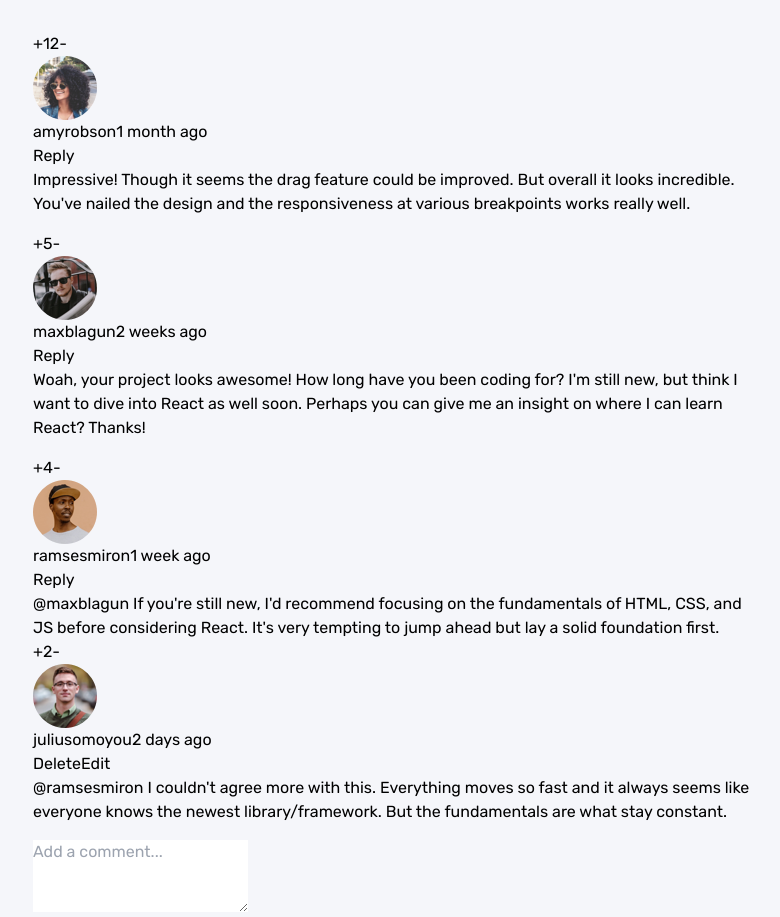
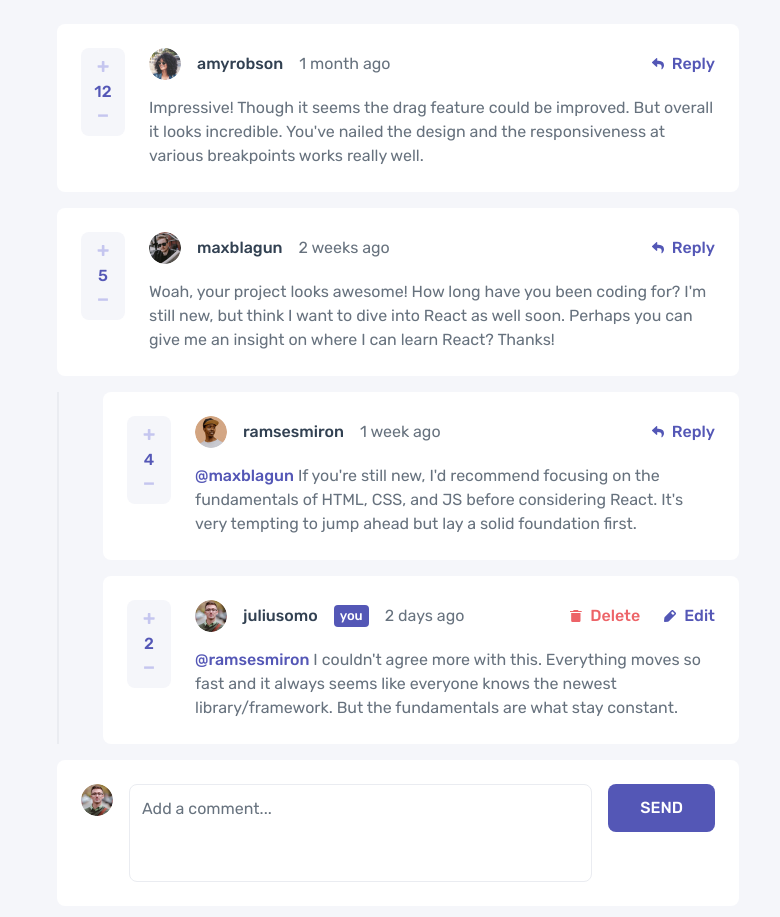
Before and after one commit to mechitoua/interactive-comments-section, a Vue app: page / in a window 1280 px wide. Shown: the top 917 px of the page, without its empty margins (242-1022 px from the left). Built offline with nearby package versions, Linux system fonts and the light colour scheme.

Commit message:
🎨 improve styling and layout
- Center the entire layout
- Fix minus icon SVG
- Update component styling to match design
- Fix Tailwind config content paths
- Remove unused path aliases

```diff
--- a/src/App.vue
+++ b/src/App.vue
@@ -1,5 +1,4 @@
 <script setup lang="ts">
-import { ref } from 'vue'
 import CommentCard from '@/components/CommentCard.vue'
 import CommentForm from '@/components/CommentForm.vue'
 import { useComments } from '@/composables/useComments'
@@ -9,13 +8,13 @@ const { currentUser, comments, addComment } = useComments()
 // Import current user's avatar
 const currentUserAvatar = new URL(
   `./assets/images/avatars/image-${currentUser.value.username}.webp`,
-  import.meta.url
+  import.meta.url,
 ).href
 </script>
 
 <template>
-  <div class="min-h-screen bg-very-light-gray py-8 px-4 font-rubik">
-    <div class="max-w-[730px] mx-auto space-y-4">
+  <div class="min-h-screen bg-very-light-gray font-rubik flex items-center justify-center">
+    <div class="w-full max-w-[730px] mx-auto p-4 md:p-6 space-y-4">
       <!-- Comments List -->
       <CommentCard v-for="comment in comments" :key="comment.id" :comment="comment" />
 
--- a/src/components/CommentCard.vue
+++ b/src/components/CommentCard.vue
@@ -1,10 +1,8 @@
 <script setup lang="ts">
-import { computed, ref } from 'vue'
+import { computed } from 'vue'
 import type { Comment } from '@/types/comment'
 import { useComments } from '@/composables/useComments'
 import CommentForm from './CommentForm.vue'
-import VoteButton from './VoteButton.vue'
-import CommentActions from './CommentActions.vue'
 
 const props = defineProps<{
   comment: Comment
@@ -14,18 +12,16 @@ const { currentUser, replyingTo, editing, addReply, updateComment, deleteComment
   useComments()
 
 const isCurrentUser = computed(() => props.comment.user.username === currentUser.value.username)
-const replyContent = ref('')
-const editContent = ref(props.comment.content)
 
 // Import avatars
 const commentUserAvatar = new URL(
   `../assets/images/avatars/image-${props.comment.user.username}.webp`,
-  import.meta.url
+  import.meta.url,
 ).href
 
 const currentUserAvatar = new URL(
   `../assets/images/avatars/image-${currentUser.value.username}.webp`,
-  import.meta.url
+  import.meta.url,
 ).href
 
 function handleUpvote() {
@@ -58,70 +54,155 @@ function handleReplySubmit(content: string) {
 </script>
 
 <template>
-  <div class="bg-white rounded-lg p-6 mb-4">
-    <div class="flex gap-6">
-      <!-- Score -->
-      <VoteButton
-        :score="comment.score"
-        @upvote="handleUpvote"
-        @downvote="handleDownvote"
-      />
+  <div class="space-y-4">
+    <!-- Main comment card -->
+    <div class="bg-white rounded-lg p-4 md:p-6">
+      <div class="flex flex-col md:flex-row md:gap-6">
+        <!-- Vote buttons (desktop) -->
+        <div
+          class="hidden md:flex flex-col items-center bg-very-light-gray rounded-lg px-3 py-2 h-fit select-none"
+        >
+          <button
+            @click="handleUpvote"
+            class="text-light-grayish-blue hover:text-moderate-blue transition-colors p-1"
+          >
+            <img src="@/assets/images/icon-plus.svg" alt="plus" class="w-3 h-3" />
+          </button>
+          <span class="text-moderate-blue font-medium text-base py-1">{{ comment.score }}</span>
+          <button
+            @click="handleDownvote"
+            class="text-light-grayish-blue hover:text-moderate-blue transition-colors p-1"
+          >
+            <img src="@/assets/images/icon-minus.svg" alt="minus" class="w-3 h-3" />
+          </button>
+        </div>
 
-      <!-- Content -->
+        <!-- Comment content -->
         <div class="flex-1">
-        <div class="flex items-center gap-4 mb-4">
-          <img :src="commentUserAvatar" :alt="comment.user.username" class="w-8 h-8 rounded-full" />
-          <span class="font-medium">{{ comment.user.username }}</span>
+          <div class="flex items-center justify-between mb-4">
+            <div class="flex items-center gap-4">
+              <img :src="commentUserAvatar" alt="avatar" class="w-8 h-8 rounded-full" />
+              <span class="font-medium text-dark-blue">{{ comment.user.username }}</span>
               <span
                 v-if="isCurrentUser"
-            class="bg-moderate-blue text-white px-1.5 py-0.5 text-xs font-medium rounded-sm"
-            >you</span
+                class="bg-moderate-blue text-white px-1.5 py-[1px] text-[13px] font-medium rounded"
               >
+                you
+              </span>
               <span class="text-grayish-blue">{{ comment.createdAt }}</span>
+            </div>
 
-          <CommentActions
-            class="ml-auto"
-            :is-current-user="isCurrentUser"
-            @reply="handleReply"
-            @edit="handleEdit"
-            @delete="handleDelete"
+            <!-- Action buttons (desktop) -->
+            <div class="hidden md:flex items-center gap-6">
+              <button
+                v-if="isCurrentUser"
+                @click="handleDelete"
+                class="flex items-center gap-2 text-soft-red hover:text-pale-red font-medium transition-colors group"
+              >
+                <img src="@/assets/images/icon-delete.svg" alt="delete" class="w-3 h-3" />
+                <span class="text-[16px]">Delete</span>
+              </button>
+              <button
+                v-if="isCurrentUser"
+                @click="handleEdit"
+                class="flex items-center gap-2 text-moderate-blue hover:text-light-grayish-blue font-medium transition-colors"
+              >
+                <img src="@/assets/images/icon-edit.svg" alt="edit" class="w-3 h-3" />
+                <span class="text-[16px]">Edit</span>
+              </button>
+              <button
+                v-else
+                @click="handleReply"
+                class="flex items-center gap-2 text-moderate-blue hover:text-light-grayish-blue font-medium transition-colors"
+              >
+                <img src="@/assets/images/icon-reply.svg" alt="reply" class="w-3 h-3" />
+                <span class="text-[16px]">Reply</span>
+              </button>
+            </div>
+          </div>
+
+          <!-- Comment text -->
+          <div v-if="editing === comment.id">
+            <CommentForm
+              :content="comment.content"
+              :user-avatar="currentUserAvatar"
+              :username="currentUser.username"
+              button-text="UPDATE"
+              @submit="handleUpdate"
             />
           </div>
-
-        <div v-if="editing !== comment.id">
-          <p class="text-grayish-blue">
-            <span v-if="comment.replyingTo" class="text-moderate-blue font-medium">
-              @{{ comment.replyingTo }}
+          <p v-else class="text-grayish-blue text-[16px] leading-6">
+            <span v-if="comment.replyingTo" class="text-moderate-blue font-medium"
+              >@{{ comment.replyingTo }}
             </span>
             {{ comment.content }}
           </p>
+
+          <!-- Mobile footer (votes + actions) -->
+          <div class="flex md:hidden items-center justify-between mt-4">
+            <div class="flex items-center bg-very-light-gray rounded-lg px-3 py-2 select-none">
+              <button
+                @click="handleUpvote"
+                class="text-light-grayish-blue hover:text-moderate-blue transition-colors p-1"
+              >
+                <img src="@/assets/images/icon-plus.svg" alt="plus" class="w-3 h-3" />
+              </button>
+              <span class="text-moderate-blue font-medium text-base px-4">{{ comment.score }}</span>
+              <button
+                @click="handleDownvote"
+                class="text-light-grayish-blue hover:text-moderate-blue transition-colors p-1"
+              >
+                <img src="@/assets/images/icon-minus.svg" alt="minus" class="w-3 h-3" />
+              </button>
             </div>
-        <div v-else>
-          <CommentForm
-            :initial-content="comment.content"
-            :user-avatar="currentUserAvatar"
-            :username="currentUser.username"
-            button-text="Update"
-            @submit="handleUpdate"
-          />
+
+            <div class="flex items-center gap-4">
+              <button
+                v-if="isCurrentUser"
+                @click="handleDelete"
+                class="flex items-center gap-2 text-soft-red hover:text-pale-red font-medium transition-colors"
+              >
+                <img src="@/assets/images/icon-delete.svg" alt="delete" class="w-3 h-3" />
+                <span class="text-[16px]">Delete</span>
+              </button>
+              <button
+                v-if="isCurrentUser"
+                @click="handleEdit"
+                class="flex items-center gap-2 text-moderate-blue hover:text-light-grayish-blue font-medium transition-colors"
+              >
+                <img src="@/assets/images/icon-edit.svg" alt="edit" class="w-3 h-3" />
+                <span class="text-[16px]">Edit</span>
+              </button>
+              <button
+                v-else
+                @click="handleReply"
+                class="flex items-center gap-2 text-moderate-blue hover:text-light-grayish-blue font-medium transition-colors"
+              >
+                <img src="@/assets/images/icon-reply.svg" alt="reply" class="w-3 h-3" />
+                <span class="text-[16px]">Reply</span>
+              </button>
+            </div>
           </div>
         </div>
       </div>
     </div>
 
-  <!-- Reply Form -->
-  <div v-if="replyingTo === comment.id" class="ml-10 mb-4">
+    <!-- Reply form -->
+    <div v-if="replyingTo === comment.id" class="pl-0 md:pl-11">
       <CommentForm
         :user-avatar="currentUserAvatar"
         :username="currentUser.username"
-      button-text="Reply"
-      placeholder="Add a reply..."
+        :replying-to="comment.user.username"
         @submit="handleReplySubmit"
       />
     </div>
 
-  <!-- Nested Replies -->
-  <div v-if="comment.replies?.length" class="ml-10 pl-6 border-l-2 border-light-gray">
+    <!-- Nested replies -->
+    <div
+      v-if="comment.replies?.length"
+      class="pl-4 md:pl-11 border-l-2 border-light-gray space-y-4"
+    >
       <CommentCard v-for="reply in comment.replies" :key="reply.id" :comment="reply" />
     </div>
+  </div>
 </template>
--- a/src/components/CommentForm.vue
+++ b/src/components/CommentForm.vue
@@ -23,21 +23,21 @@ function handleSubmit() {
 </script>
 
 <template>
-  <div class="bg-white rounded-lg p-6">
-    <textarea
-      v-model="content"
-      :placeholder="placeholder || 'Add a comment...'"
-      class="w-full p-3 border border-light-gray rounded-lg mb-3 min-h-[96px] text-grayish-blue focus:border-moderate-blue focus:outline-none"
-      rows="3"
-    ></textarea>
-    <div class="flex justify-between items-start">
-      <img :src="userAvatar" :alt="username" class="w-8 h-8 rounded-full" />
+  <div class="bg-white rounded-lg p-4 md:p-6">
+    <form @submit.prevent="handleSubmit" class="flex flex-col md:flex-row gap-4 items-start">
+      <img :src="userAvatar" :alt="username" class="w-8 h-8 rounded-full order-1 md:order-none" />
+      <textarea
+        v-model="content"
+        :placeholder="placeholder || 'Add a comment...'"
+        class="flex-1 p-3 border border-light-gray rounded-lg text-[16px] text-dark-blue placeholder:text-grayish-blue focus:border-moderate-blue focus:outline-none resize-none min-h-[96px] order-3 md:order-none"
+        rows="3"
+      ></textarea>
       <button
-        @click="handleSubmit"
-        class="bg-moderate-blue text-white px-6 py-3 rounded-lg hover:opacity-70 font-medium uppercase transition-opacity"
+        type="submit"
+        class="bg-moderate-blue text-white px-8 py-3 rounded-lg hover:opacity-50 font-medium uppercase text-[16px] transition-opacity order-2 md:order-none"
       >
         {{ buttonText || 'Send' }}
       </button>
-    </div>
+    </form>
   </div>
 </template>
--- a/src/components/VoteButton.vue
+++ b/src/components/VoteButton.vue
@@ -1,28 +1,30 @@
 <script setup lang="ts">
-const props = defineProps<{
+defineProps<{
   score: number
 }>()
 
-const emit = defineEmits<{
+defineEmits<{
   upvote: []
   downvote: []
 }>()
 </script>
 
 <template>
-  <div class="flex flex-col items-center bg-very-light-gray rounded-lg px-3 py-2 h-fit gap-3 select-none">
+  <div class="flex flex-col items-center bg-very-light-gray rounded-lg px-3 py-2 h-fit select-none">
     <button
-      @click="emit('upvote')"
-      class="text-light-blue hover:text-moderate-blue transition-colors"
+      @click="$emit('upvote')"
+      class="text-light-grayish-blue hover:text-moderate-blue transition-colors p-1"
+      aria-label="Upvote"
     >
-      +
+      <img src="@/assets/images/icon-plus.svg" alt="plus" class="w-3 h-3" />
     </button>
-    <span class="text-moderate-blue font-medium">{{ score }}</span>
+    <span class="text-moderate-blue font-medium text-base py-1">{{ score }}</span>
     <button
-      @click="emit('downvote')"
-      class="text-light-blue hover:text-moderate-blue transition-colors"
+      @click="$emit('downvote')"
+      class="text-light-grayish-blue hover:text-moderate-blue transition-colors p-1"
+      aria-label="Downvote"
     >
-      -
+      <img src="@/assets/images/icon-minus.svg" alt="minus" class="w-3 h-3" />
     </button>
   </div>
 </template>
--- a/tailwind.config.js
+++ b/tailwind.config.js
@@ -1,6 +1,9 @@
 /** @type {import('tailwindcss').Config} */
 export default {
-  content: ['./index.html', './src/*.{vue,js,ts}'],
+  content: [
+    './index.html',
+    './src/**/*.{vue,js,ts}',
+  ],
   theme: {
     extend: {
       colors: {
--- a/tsconfig.app.json
+++ b/tsconfig.app.json
@@ -7,8 +7,7 @@
     "tsBuildInfoFile": "./node_modules/.tmp/tsconfig.app.tsbuildinfo",
 
     "paths": {
-      "@/*": ["./src/*"],
-      "@components/*": ["./src/components/*"]
+      "@/*": ["./src/*"]
     }
   }
 }
--- a/vite.config.ts
+++ b/vite.config.ts
@@ -10,7 +10,6 @@ export default defineConfig({
   resolve: {
     alias: {
       '@': fileURLToPath(new URL('./src', import.meta.url)),
-      '@components': fileURLToPath(new URL('./src/components', import.meta.url)),
     },
   },
 })
```
Also changed, not shown: src/assets/images/icon-minus.svg. Lines whose indentation alone changed are shown as unchanged.
